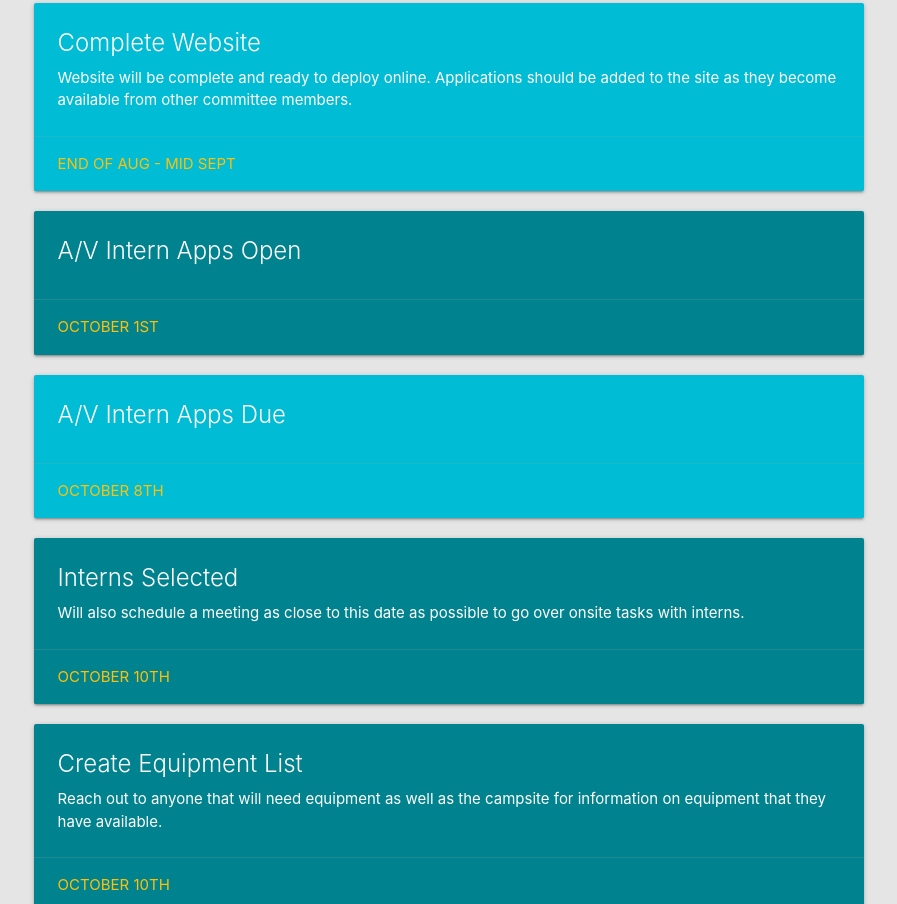
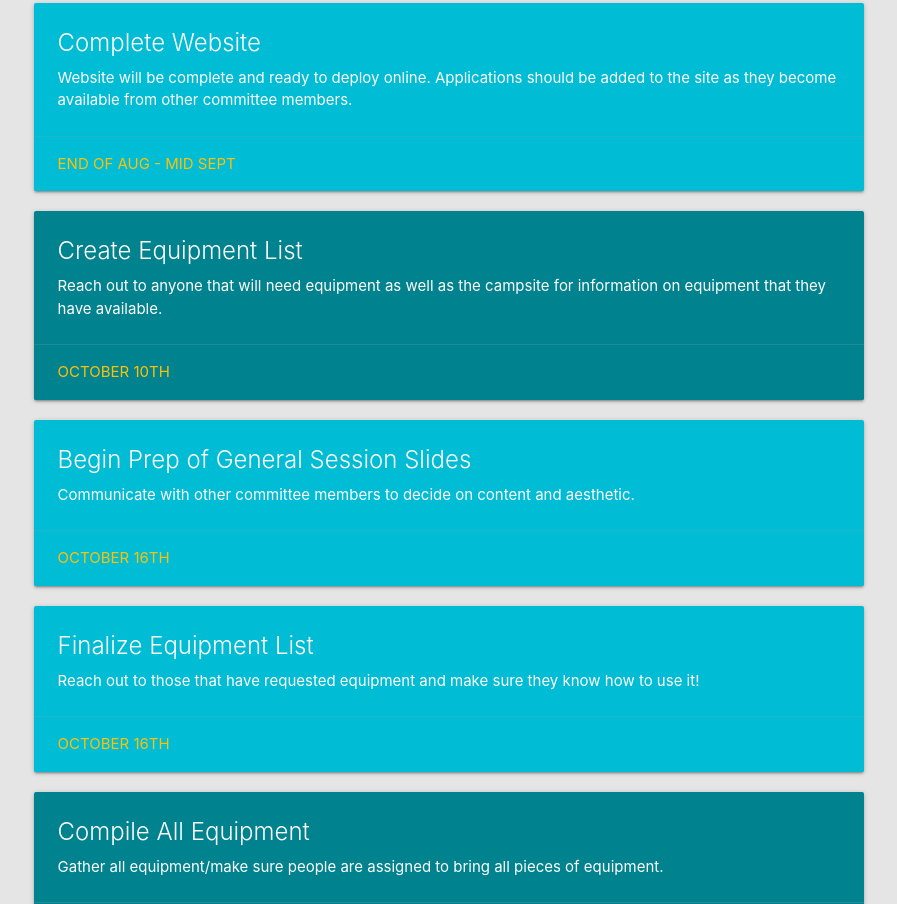
Before and after one commit to clairelee/zeehang.github.io, a plain HTML site: page ftc-timeline.html in a window 1280 px wide. Shown: the part 456-1360 px from the top of the page, without its empty margins (191-1088 px from the left). Drawn offline with nearby package versions, Linux system fonts and the light colour scheme.

Commit message:
updated timeline

```diff
--- a/ftc-timeline.html
+++ b/ftc-timeline.html
@@ -65,45 +65,8 @@
                   </div>
                 </div>
               </div>
-              <div class="row">
-                    <div class="col s12 m8 offset-m2">
-                      <div class="card cyan darken-3 hoverable">
-                        <div class="card-content white-text">
-                          <span class="card-title">A/V Intern Apps Open</span>
-                        </div>
-                        <div class="card-action">
-                          <a href="#" class="amber-text accent-3-text">October 1st</a>
-                        </div>
-                      </div>
-                    </div>
-                  </div>
-                  <div class="row">
-                        <div class="col s12 m8 offset-m2">
-                          <div class="card cyan hoverable">
-                            <div class="card-content white-text">
-                              <span class="card-title">A/V Intern Apps Due</span>
-                            </div>
-                            <div class="card-action">
-                              <a href="#" class="amber-text accent-3-text">October 8th</a>
-                            </div>
-                          </div>
-                        </div>
-                      </div>
-                      <div class="row">
-                            <div class="col s12 m8 offset-m2">
-                              <div class="card cyan darken-3 hoverable">
-                                <div class="card-content white-text">
-                                  <span class="card-title">Interns Selected</span>
-                                  <p>
-                                    Will also schedule a meeting as close to this date as possible to go over onsite tasks with interns.
-                                  </p>
-                                </div>
-                                <div class="card-action">
-                                  <a href="#" class="amber-text accent-3-text">October 10th</a>
-                                </div>
-                              </div>
-                            </div>
-                          </div>
+
+
                           <div class="row">
                                 <div class="col s12 m8 offset-m2">
                                   <div class="card cyan darken-3 hoverable">
```
